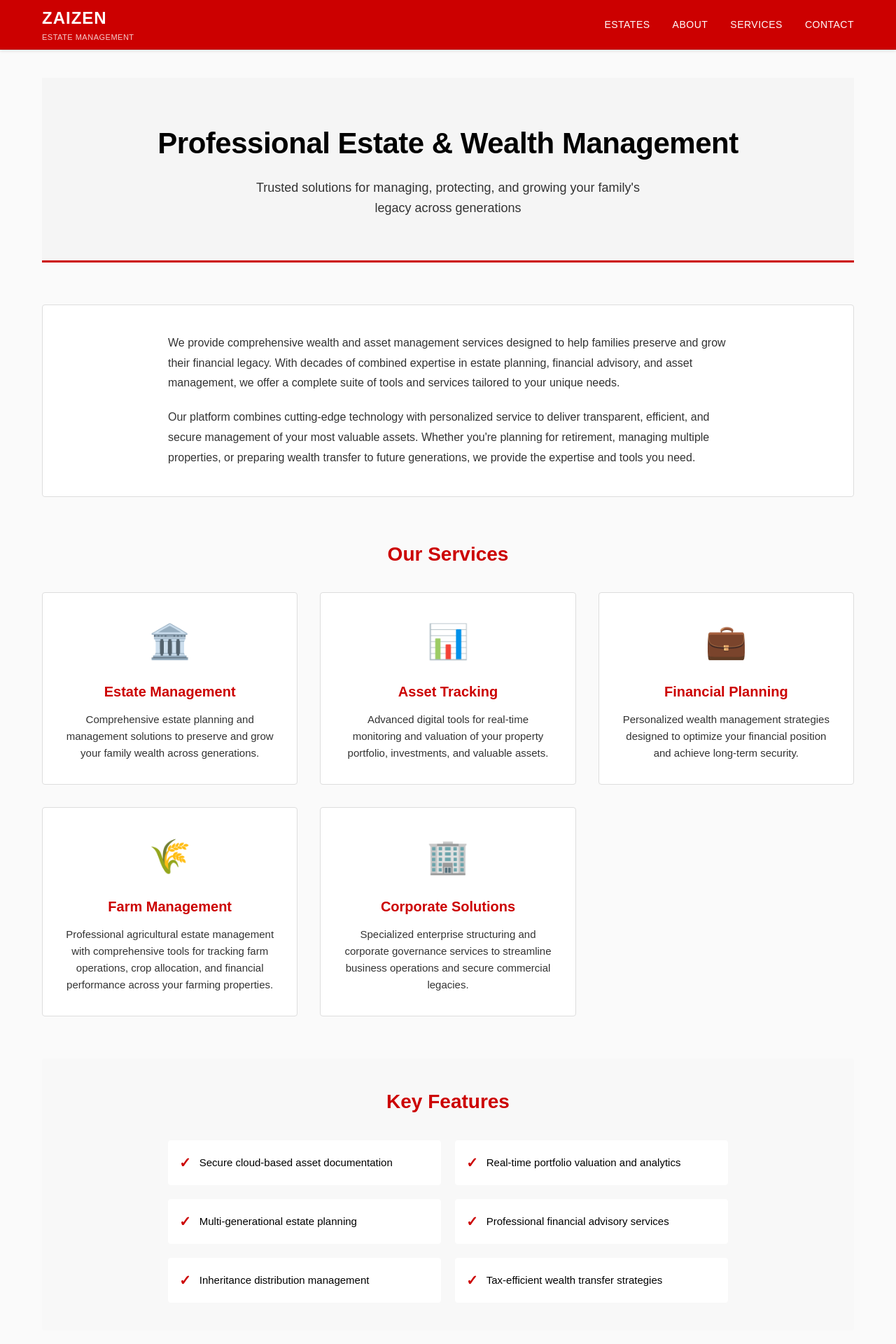
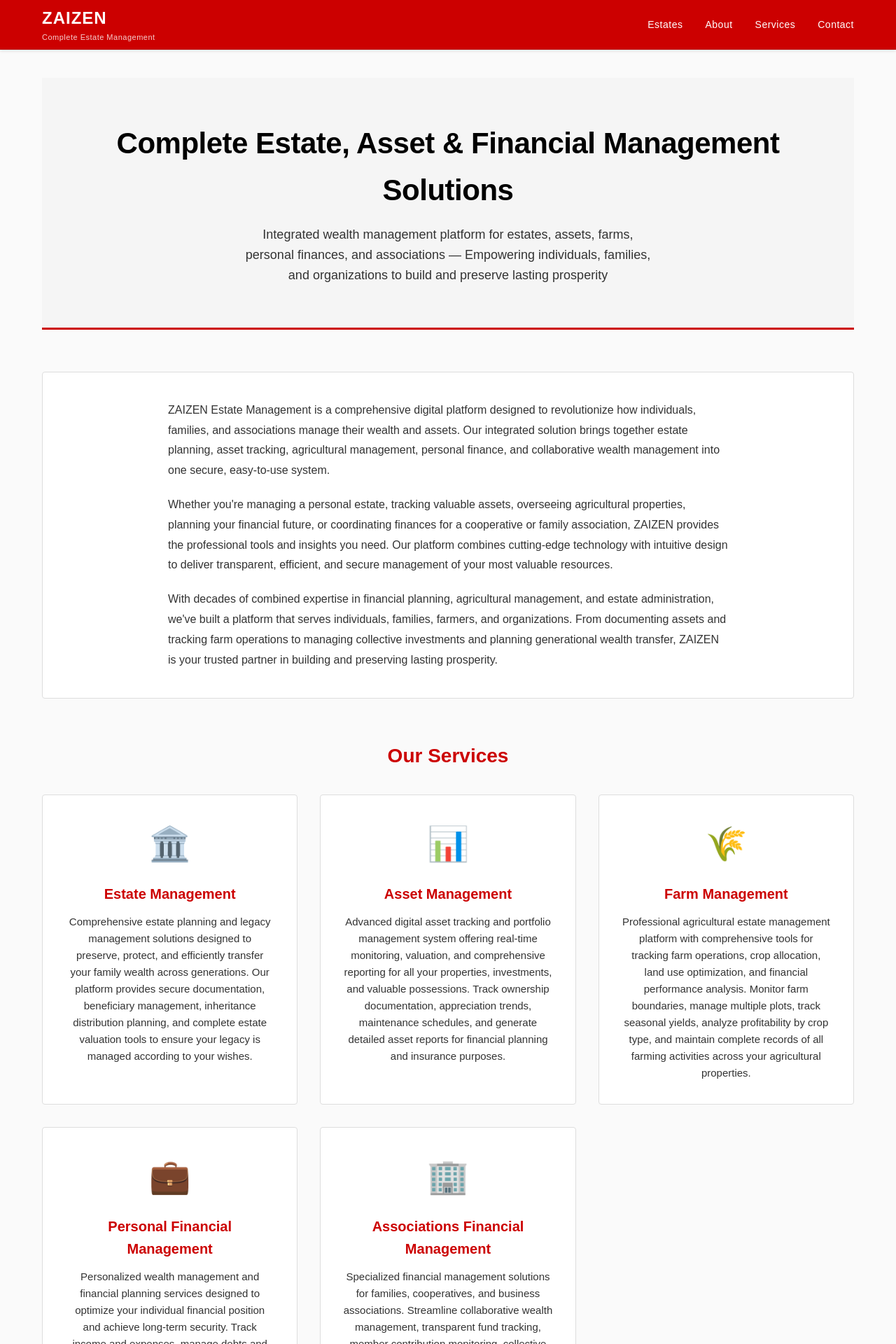
Before and after one commit to gsouleman/ZAIZEN, a React (Vite) app: page / in a window 1280 px wide. Shown: the top 1920 px of the page at 70% size. Built offline with nearby package versions, Linux system fonts and the light colour scheme.

Commit message:
Revamp site with comprehensive service descriptions and update navigation styling

```diff
--- a/src/App.tsx
+++ b/src/App.tsx
@@ -51,43 +51,45 @@ const NAV_ITEMS = [
 const SERVICES = [
     {
         title: 'Estate Management',
-        description: 'Comprehensive estate planning and management solutions to preserve and grow your family wealth across generations.',
+        description: 'Comprehensive estate planning and legacy management solutions designed to preserve, protect, and efficiently transfer your family wealth across generations. Our platform provides secure documentation, beneficiary management, inheritance distribution planning, and complete estate valuation tools to ensure your legacy is managed according to your wishes.',
         icon: '🏛️',
         url: 'https://ghouenzen.onrender.com/dashboard',
     },
     {
-        title: 'Asset Tracking',
-        description: 'Advanced digital tools for real-time monitoring and valuation of your property portfolio, investments, and valuable assets.',
+        title: 'Asset Management',
+        description: 'Advanced digital asset tracking and portfolio management system offering real-time monitoring, valuation, and comprehensive reporting for all your properties, investments, and valuable possessions. Track ownership documentation, appreciation trends, maintenance schedules, and generate detailed asset reports for financial planning and insurance purposes.',
         icon: '📊',
         url: 'https://ghouenzen.onrender.com/dashboard',
     },
     {
-        title: 'Financial Planning',
-        description: 'Personalized wealth management strategies designed to optimize your financial position and achieve long-term security.',
-        icon: '💼',
-        url: 'https://family-cw0o.onrender.com/dashboard',
-    },
-    {
         title: 'Farm Management',
-        description: 'Professional agricultural estate management with comprehensive tools for tracking farm operations, crop allocation, and financial performance across your farming properties.',
+        description: 'Professional agricultural estate management platform with comprehensive tools for tracking farm operations, crop allocation, land use optimization, and financial performance analysis. Monitor farm boundaries, manage multiple plots, track seasonal yields, analyze profitability by crop type, and maintain complete records of all farming activities across your agricultural properties.',
         icon: '🌾',
         url: 'https://farm-management-qb62.onrender.com/index.html#farm-info',
     },
     {
-        title: 'Corporate Solutions',
-        description: 'Specialized enterprise structuring and corporate governance services to streamline business operations and secure commercial legacies.',
+        title: 'Personal Financial Management',
+        description: 'Personalized wealth management and financial planning services designed to optimize your individual financial position and achieve long-term security. Track income and expenses, manage debts and credits, monitor cash flow, set financial goals, and receive actionable insights to improve your financial health and build sustainable wealth for the future.',
+        icon: '💼',
+        url: 'https://ghouenzen.onrender.com/dashboard',
+    },
+    {
+        title: 'Associations Financial Management',
+        description: 'Specialized financial management solutions for families, cooperatives, and business associations. Streamline collaborative wealth management, transparent fund tracking, member contribution monitoring, collective investment oversight, and comprehensive financial reporting. Perfect for family estates, agricultural cooperatives, investment clubs, and partnership ventures.',
         icon: '🏢',
-        url: 'https://great-ideas.onrender.com/',
+        url: 'https://family-cw0o.onrender.com/dashboard',
     },
 ];
 
 const FEATURES = [
-    'Secure cloud-based asset documentation',
-    'Real-time portfolio valuation and analytics',
-    'Multi-generational estate planning',
-    'Professional financial advisory services',
-    'Inheritance distribution management',
-    'Tax-efficient wealth transfer strategies',
+    'Comprehensive estate planning and beneficiary designation',
+    'Real-time asset tracking with automated valuation updates',
+    'Agricultural land management and crop profitability analysis',
+    'Personal income, expense, and cash flow monitoring',
+    'Collaborative financial management for associations and cooperatives',
+    'Secure cloud-based documentation and record keeping',
+    'Multi-generational wealth transfer and inheritance planning',
+    'Professional financial reporting and analytics dashboards',
 ];
 
 function App() {
@@ -100,7 +102,7 @@ function App() {
                 <div className="header-inner">
                     <div className="logo">
                         <h1 className="logo-text">ZAIZEN</h1>
-                        <span className="logo-subtitle">Estate Management</span>
+                        <span className="logo-subtitle">Complete Estate Management</span>
                     </div>
 
                     <nav className="nav">
@@ -146,19 +148,22 @@ function App() {
 
                     {/* Hero Section */}
                     <section className="hero-section">
-                        <h2 className="hero-title">Professional Estate & Wealth Management</h2>
+                        <h2 className="hero-title">Complete Estate, Asset & Financial Management Solutions</h2>
                         <p className="hero-subtitle">
-                            Trusted solutions for managing, protecting, and growing your family's legacy across generations
+                            Integrated wealth management platform for estates, assets, farms, personal finances, and associations — Empowering individuals, families, and organizations to build and preserve lasting prosperity
                         </p>
                     </section>
 
                     <section id="about" className="about-section">
                         <div className="about-content">
                             <p className="about-text">
-                                We provide comprehensive wealth and asset management services designed to help families preserve and grow their financial legacy. With decades of combined expertise in estate planning, financial advisory, and asset management, we offer a complete suite of tools and services tailored to your unique needs.
+                                ZAIZEN Estate Management is a comprehensive digital platform designed to revolutionize how individuals, families, and associations manage their wealth and assets. Our integrated solution brings together estate planning, asset tracking, agricultural management, personal finance, and collaborative wealth management into one secure, easy-to-use system.
                             </p>
                             <p className="about-text">
-                                Our platform combines cutting-edge technology with personalized service to deliver transparent, efficient, and secure management of your most valuable assets. Whether you're planning for retirement, managing multiple properties, or preparing wealth transfer to future generations, we provide the expertise and tools you need.
+                                Whether you're managing a personal estate, tracking valuable assets, overseeing agricultural properties, planning your financial future, or coordinating finances for a cooperative or family association, ZAIZEN provides the professional tools and insights you need. Our platform combines cutting-edge technology with intuitive design to deliver transparent, efficient, and secure management of your most valuable resources.
+                            </p>
+                            <p className="about-text">
+                                With decades of combined expertise in financial planning, agricultural management, and estate administration, we've built a platform that serves individuals, families, farmers, and organizations. From documenting assets and tracking farm operations to managing collective investments and planning generational wealth transfer, ZAIZEN is your trusted partner in building and preserving lasting prosperity.
                             </p>
                         </div>
                     </section>
--- a/src/index.css
+++ b/src/index.css
@@ -70,7 +70,6 @@ a {
   font-size: 11px;
   color: rgba(255, 255, 255, 0.8);
   letter-spacing: 0.5px;
-  text-transform: uppercase;
 }
 
 /* Navigation */
@@ -88,7 +87,6 @@ a {
   font-size: 14px;
   font-weight: 500;
   color: #FFFFFF;
-  text-transform: uppercase;
   letter-spacing: 0.5px;
   cursor: pointer;
   transition: color 0.2s;
```
